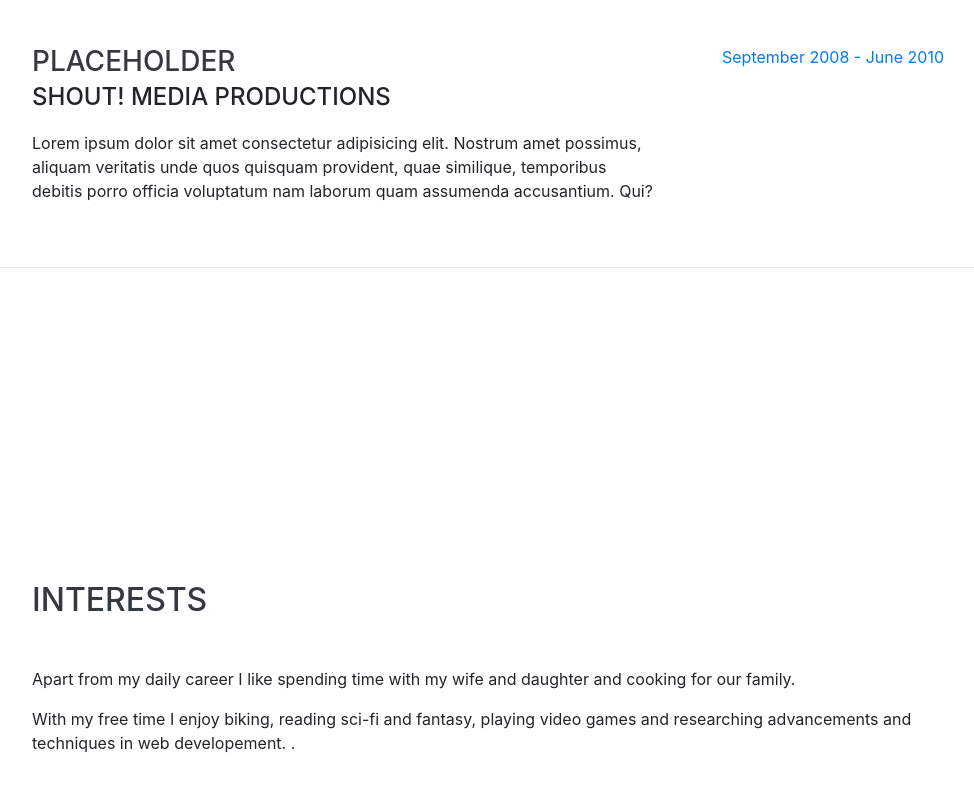
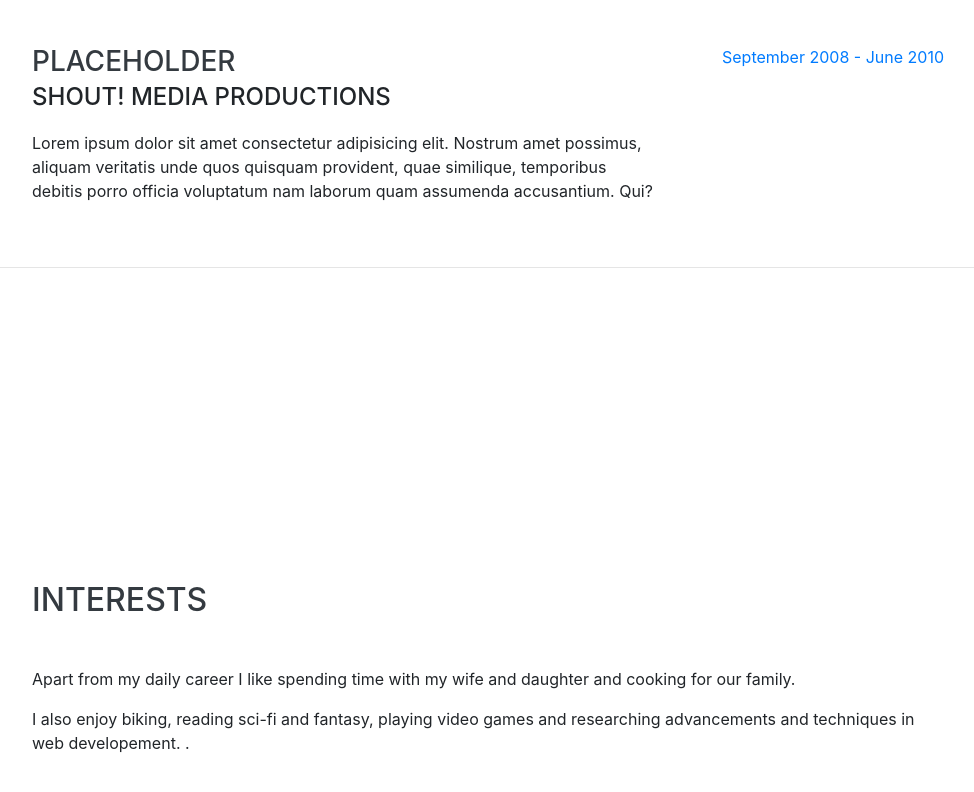
Before and after one commit to tim-thompson82/Tim-Thompson82, a website with bundled scripts: page index.html in a window 1280 px wide. Shown: the part 3158-3950 px from the top of the page, without its empty margins (288-1262 px from the left). Built offline with nearby package versions, Linux system fonts and the light colour scheme; a web font is replaced by a local one.

Commit message:
cleaned up interests language

```diff
--- a/index.html
+++ b/index.html
@@ -247,7 +247,7 @@
       <div class="w-100">
         <h2 class="mb-5">Interests</h2>
         <p>Apart from my daily career I like spending time with my wife and daughter and cooking for our family. </p>
-        <p class="mb-0">With my free time I enjoy biking, reading sci-fi and fantasy, playing video games and
+        <p class="mb-0">I also enjoy biking, reading sci-fi and fantasy, playing video games and
           researching
           advancements and techniques in web developement.
           .</p>
```
